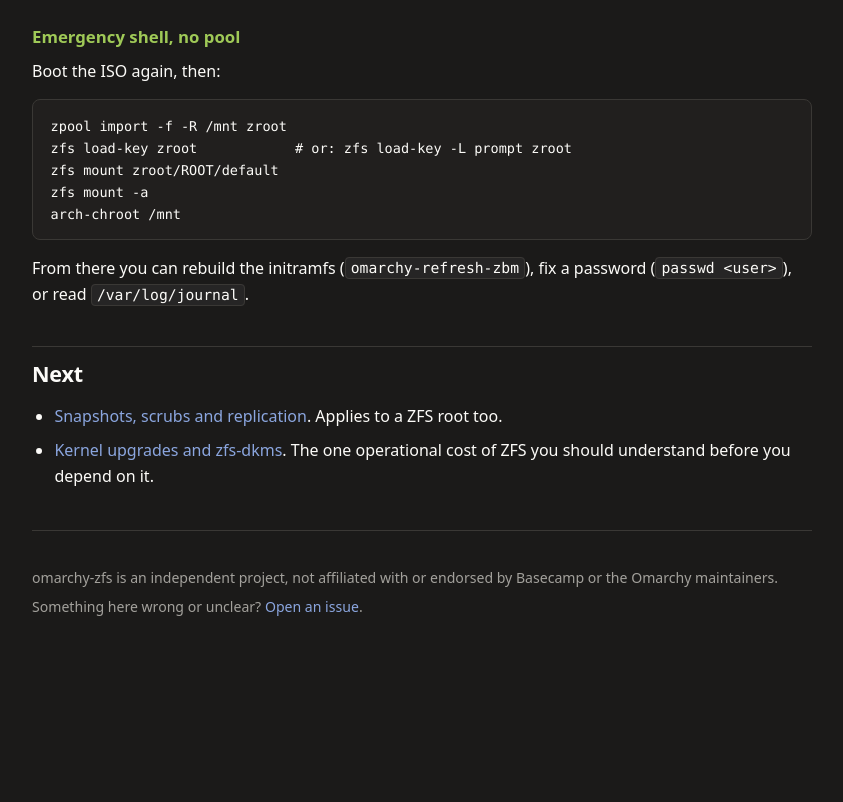
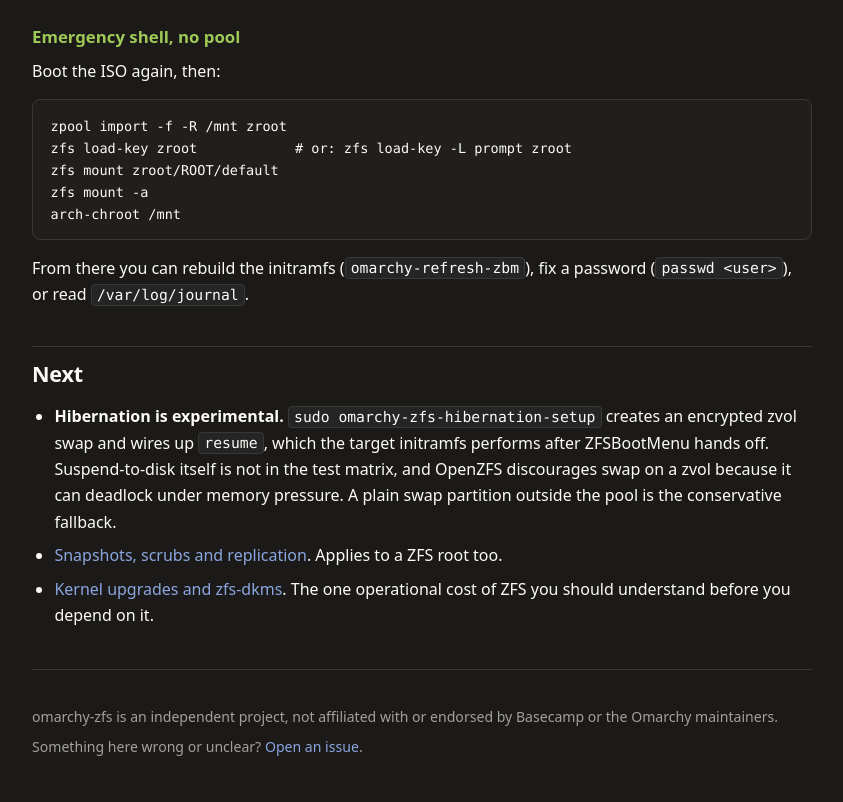
Before and after one commit to peteonrails/omarchy-zfs.com, a plain HTML site: page docs/fresh-install.html in a window 1280 px wide. Shown: the part 6058-6860 px from the top of the page, without its empty margins (218-1061 px from the left). Before the commit the page ends 6734 px from the top, so only its background shows below. Drawn offline with Linux system fonts and the light colour scheme.

Commit message:
Label hibernation experimental
The feature table claimed suspend-to-disk on a zvol swap with no caveat. The
setup command works and the swap is encrypted by inheritance, but suspend-to-disk
is not in the test matrix, OpenZFS discourages swap on a zvol because it can
deadlock under memory pressure, and I am not running it on my own machine.

Says so now on the landing page, in llms.txt with the full mechanism, and in the
install guide where somebody would look for it. Also dropped hibernation from
the JSON-LD capability list.

```diff
--- a/docs/fresh-install.html
+++ b/docs/fresh-install.html
@@ -270,6 +270,13 @@ fix a password (<code>passwd &lt;user&gt;</code>), or read
 
 <h2>Next</h2>
 <ul>
+  <li><strong>Hibernation is experimental.</strong>
+  <code>sudo omarchy-zfs-hibernation-setup</code> creates an encrypted zvol swap
+  and wires up <code>resume</code>, which the target initramfs performs after
+  ZFSBootMenu hands off. Suspend-to-disk itself is not in the test matrix, and
+  OpenZFS discourages swap on a zvol because it can deadlock under memory
+  pressure. A plain swap partition outside the pool is the conservative
+  fallback.</li>
   <li><a href="/docs/zfs-home#snapshots">Snapshots, scrubs and replication</a>. Applies to a ZFS root too.</li>
   <li><a href="/docs/zfs-home#kernel">Kernel upgrades and zfs-dkms</a>. The one
   operational cost of ZFS you should understand before you depend on it.</li>
```
Also changed, not shown: index.html (+2 -2 lines), llms.txt.
